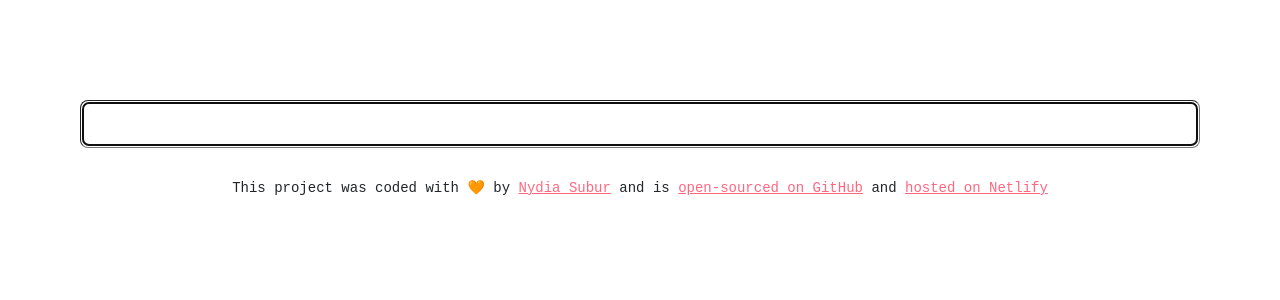
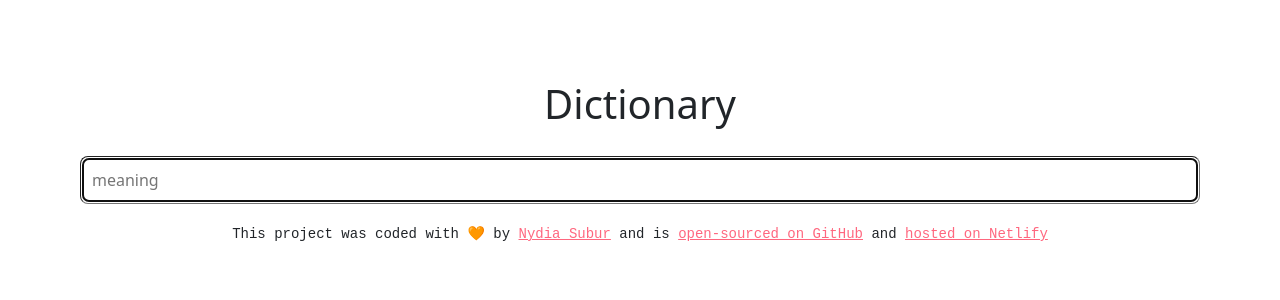
Before and after one commit to nydiasubur/dictionary-app, a React (Create React App) app: page / in a window 1280 px wide. Shown: the top 300 px of the page. Built offline with nearby package versions, Linux system fonts and the light colour scheme.

Commit message:
debug netlify bug

```diff
--- a/src/App.css
+++ b/src/App.css
@@ -1,3 +1,6 @@
+.App {
+  border: 800px;
+}
 footer a {
   color: #ff677f;
 }
@@ -6,7 +9,8 @@ footer a {
 }
 .App footer {
   font-size: 14px;
-  margin: 10px 0;
+
   text-align: center;
   font-family: monospace;
+  margin-top: auto;
 }
--- a/src/Dictionary.css
+++ b/src/Dictionary.css
@@ -5,6 +5,10 @@
   margin: 20px auto;
   color: #333;
 }
+.Dictionary .header {
+  text-align: center;
+}
+
 .Meanings {
   margin-bottom: 20px;
 }
--- a/src/Dictionary.js
+++ b/src/Dictionary.js
@@ -42,10 +42,12 @@ export default function Dictionary() {
 
   return (
     <div className="Dictionary">
+      <h1 className="header"> Dictionary </h1>
       <form onSubmit={handleSubmit}>
         <input
           type="search"
           className="input"
+          placeholder="meaning"
           autoFocus={true}
           onChange={updateSearch}
         />
--- a/src/Images.js
+++ b/src/Images.js
@@ -11,7 +11,11 @@ export default function Images(props) {
             return (
               <div className="col-4" key={index}>
                 <a href={props.photos.url} target="_blank" rel="noreferrer">
-                  <img src={photo.src.landscape} className="img-fluid" />
+                  <img
+                    src={photo.src.landscape}
+                    className="img-fluid"
+                    alt="image description"
+                  />
                 </a>
               </div>
             );
```
